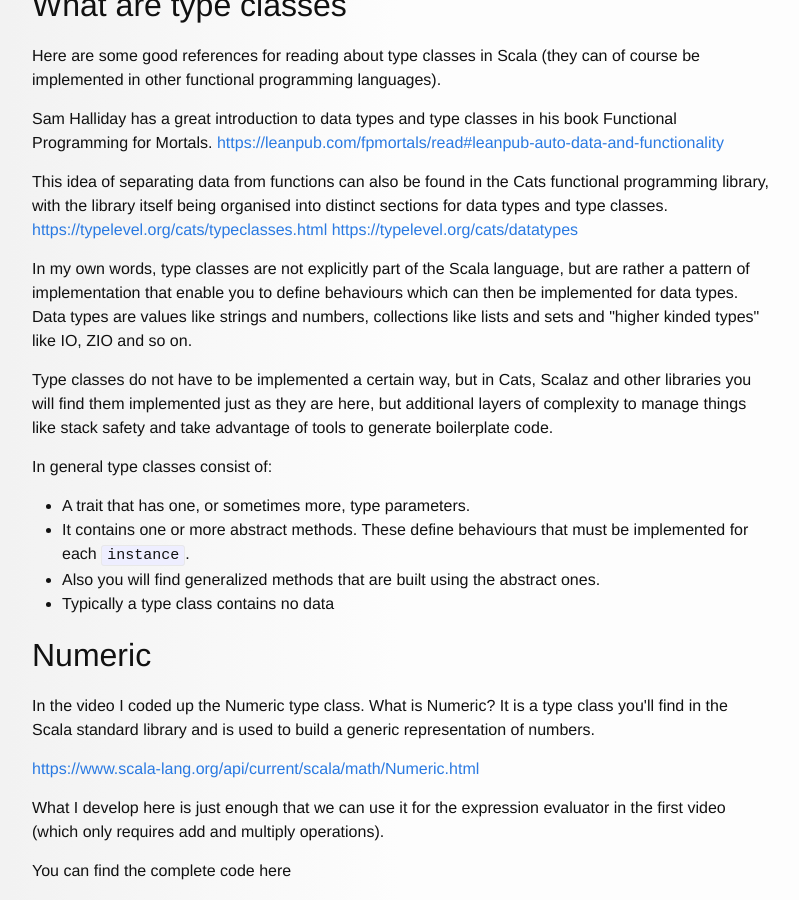
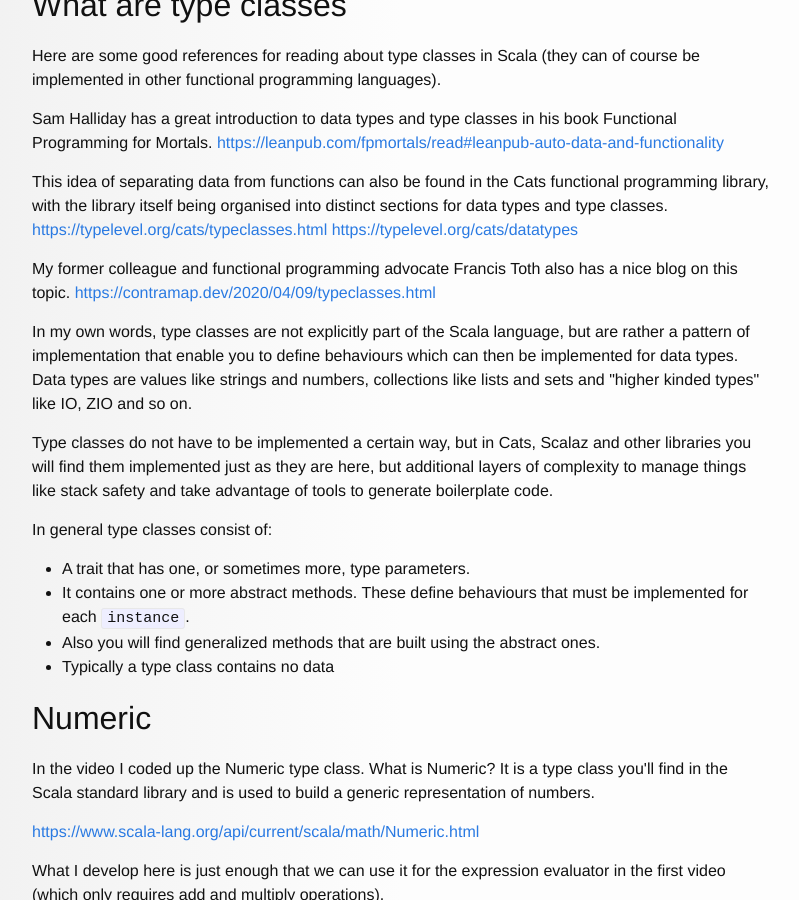
Before and after one commit to justinhj/justinhj.github.io, a Jekyll site: the page built from _posts/2020-12-06-type-classes-scala-2.html, in a window 1280 px wide and 900 px high, scrolled down 1197 px. Shown: the whole window, without its empty margins (238-1037 px from the left). Built offline with Jekyll 4.4.1, drawn with Linux system fonts in a browser that asks for light colours.

Commit message:
add francis blog

```diff
--- a/_posts/2020-12-06-type-classes-scala-2.html
+++ b/_posts/2020-12-06-type-classes-scala-2.html
@@ -43,6 +43,11 @@
 This idea of separating data from functions can also be found in the Cats functional programming library, with the library itself being organised into distinct sections for data types and type classes.
 <a href="https://typelevel.org/cats/typeclasses.html">https://typelevel.org/cats/typeclasses.html</a>
 <a href="https://typelevel.org/cats/datatypes">https://typelevel.org/cats/datatypes</a>
+</p>
+
+<p>
+My former colleague and functional programming advocate Francis Toth also has a nice blog on this topic.
+<a href="https://contramap.dev/2020/04/09/typeclasses.html">https://contramap.dev/2020/04/09/typeclasses.html</a>
 </p>
 
 <p>
--- a/org/posts/2020-12-06-type-classes-scala-2.org
+++ b/org/posts/2020-12-06-type-classes-scala-2.org
@@ -38,6 +38,9 @@
 This idea of separating data from functions can also be found in the Cats functional programming library, with the library itself being organised into distinct sections for data types and type classes.
 https://typelevel.org/cats/typeclasses.html
 https://typelevel.org/cats/datatypes
+
+My former colleague and functional programming advocate Francis Toth also has a nice blog on this topic.
+https://contramap.dev/2020/04/09/typeclasses.html
 
 In my own words, type classes are not explicitly part of the Scala
 language, but are rather a pattern of implementation that enable you
```
